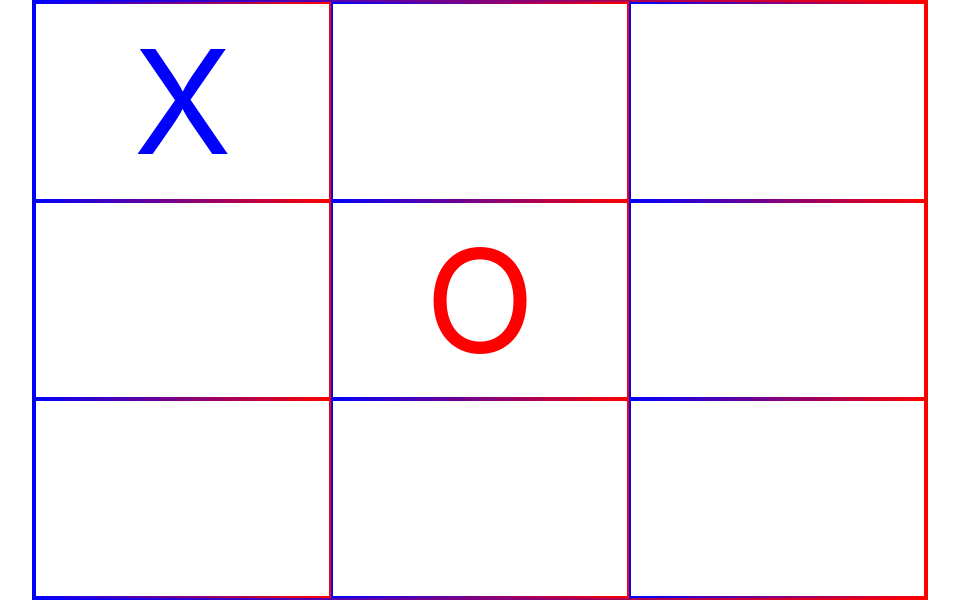
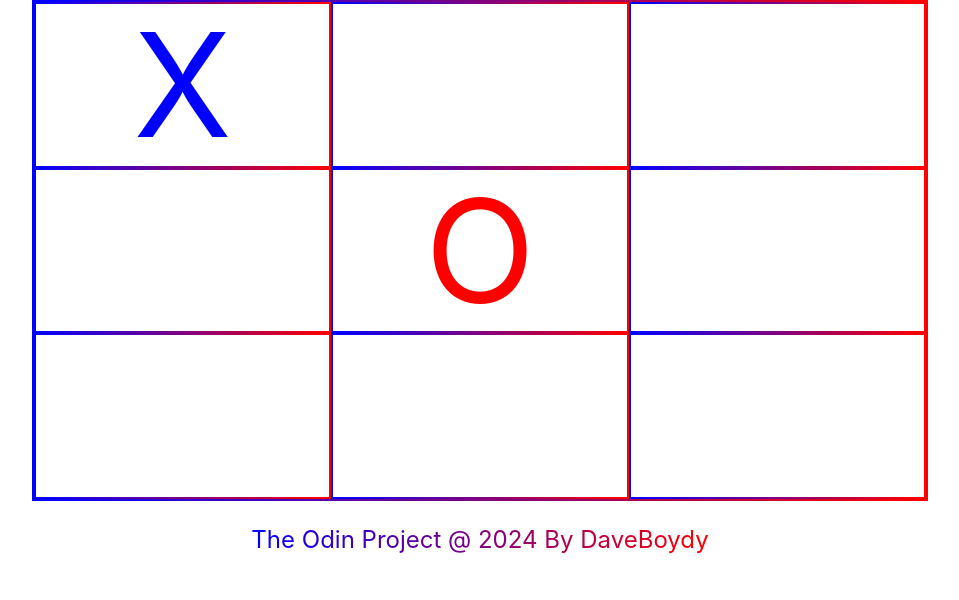
Before and after one commit to DaveBoydy/Tic-Tac-Toe, a plain HTML site: page index.html in a window 1280 px wide. Shown: the part 222-822 px from the top of the page, without its empty margins (160-1119 px from the left). After the commit the page ends 800 px from the top, so only its background shows below. Drawn offline with Linux system fonts and the light colour scheme.

Commit message:
Add page footer

```diff
--- a/index.html
+++ b/index.html
@@ -8,10 +8,12 @@
     <script defer src="script.js"></script>
   </head>
   <body>
-    <main id="game-container">
+
+    <div id="game-container">
       <header id="intro">
-        <h1 class="player-to-player-color " >Tic Tac Toe</h1>
+        <h1 class="player-to-player-color" >Tic Tac Toe</h1>
       </header>
+
       <div id="game-meta">
         <section>
           <h2 class="player-one-color" >Player Colors:<span class="player-one-color"> X</span> <span class="player-two-color">0</span></h2>
@@ -23,7 +25,7 @@
 
         <section><h2 class="player-two-color">Best of Three: <span class="player-one-color">0 </span><span class="player-two-color">0</span</h2></section>
       </div>
-      <div id="game-board">
+      <main id="game-board">
         <div class="board-row">
           <div id="cell-one" class="board-square">
             <p class="mark-board player-one-color">X</p>
@@ -57,7 +59,21 @@
             <p class="mark-board"></p>
           </div>
         </div>
-      </div>
+      </main>
+
+      <footer id="outro">
+
+        <p class="player-to-player-color">
+          The Odin Project @
+          <script>
+            document.write(new Date().getFullYear());
+          </script>
+          By <a href="https://github.com/DaveBoydy">DaveBoydy</a>
+        </p>
+
+      </footer>
+
     </main>
+
   </body>
 </html>
--- a/style.css
+++ b/style.css
@@ -9,6 +9,8 @@
   --symbol-size: clamp(6rem, 2.25rem + 12vw, 9rem);
   --player-one-color: #0000ff;
   --player-two-color: #ff0000;
+  --footer-font: clamp(1rem, 0.375rem + 2vw, 1.5rem);
+  --footer-padding: 24px;
   --font-family: -apple-system, BlinkMacSystemFont, "Segoe UI", Roboto,
     Helvetica, Arial, sans-serif, "Apple Color Emoji", "Segoe UI Emoji",
     "Segoe UI Symbol";
@@ -25,6 +27,7 @@
 }
 
 #game-container {
+  height: 100vh;
   width: var(--game-container-width);
   margin: auto;
   display: flex;
@@ -34,6 +37,7 @@
 
 #intro h1 {
   font-size: var(--intro-title);
+  text-align: center;
 }
 
 #game-meta {
@@ -112,6 +116,15 @@
   font-size: var(--symbol-size);
 }
 
+#outro {
+  margin-top: auto;
+  padding: var(--footer-padding);
+}
+
+#outro > p {
+  font-size: var(--footer-font);
+}
+
 @media (max-width: 1143px) {
   #game-container {
     align-items: flex-start;
```
